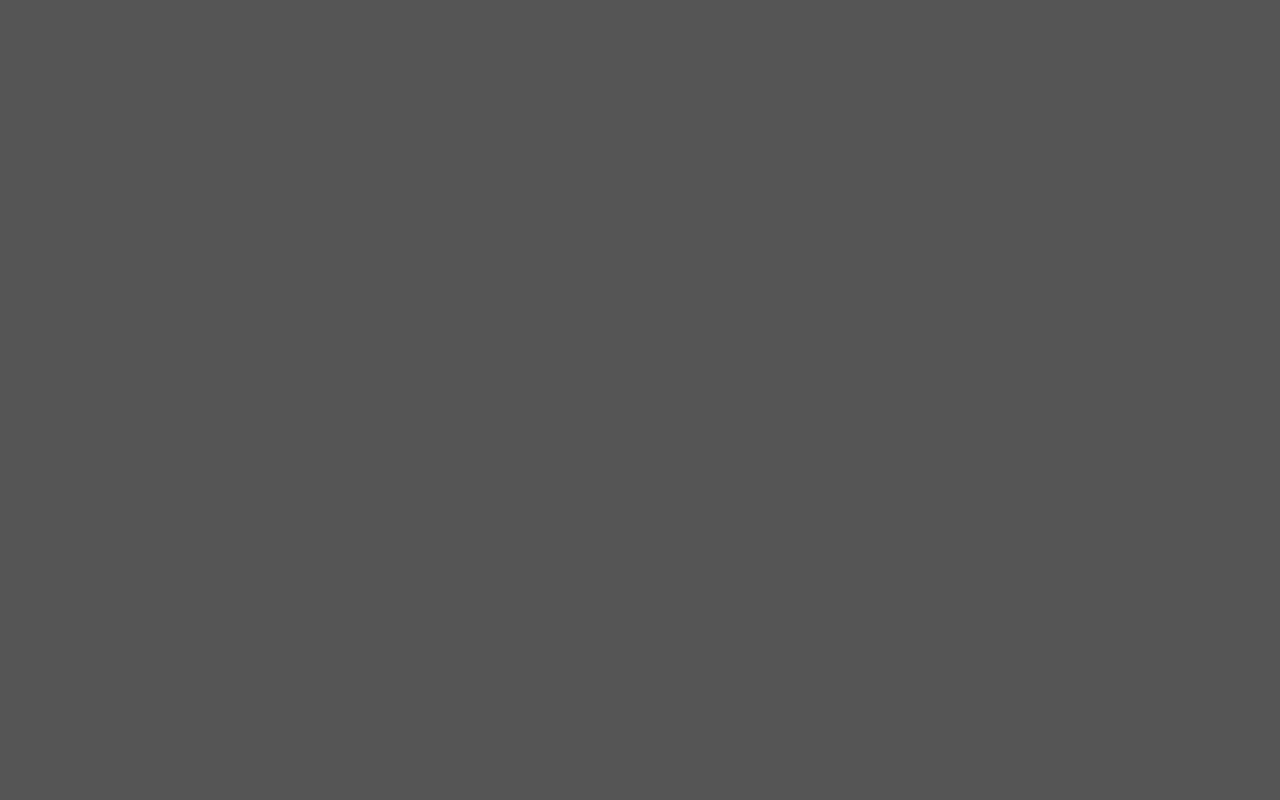
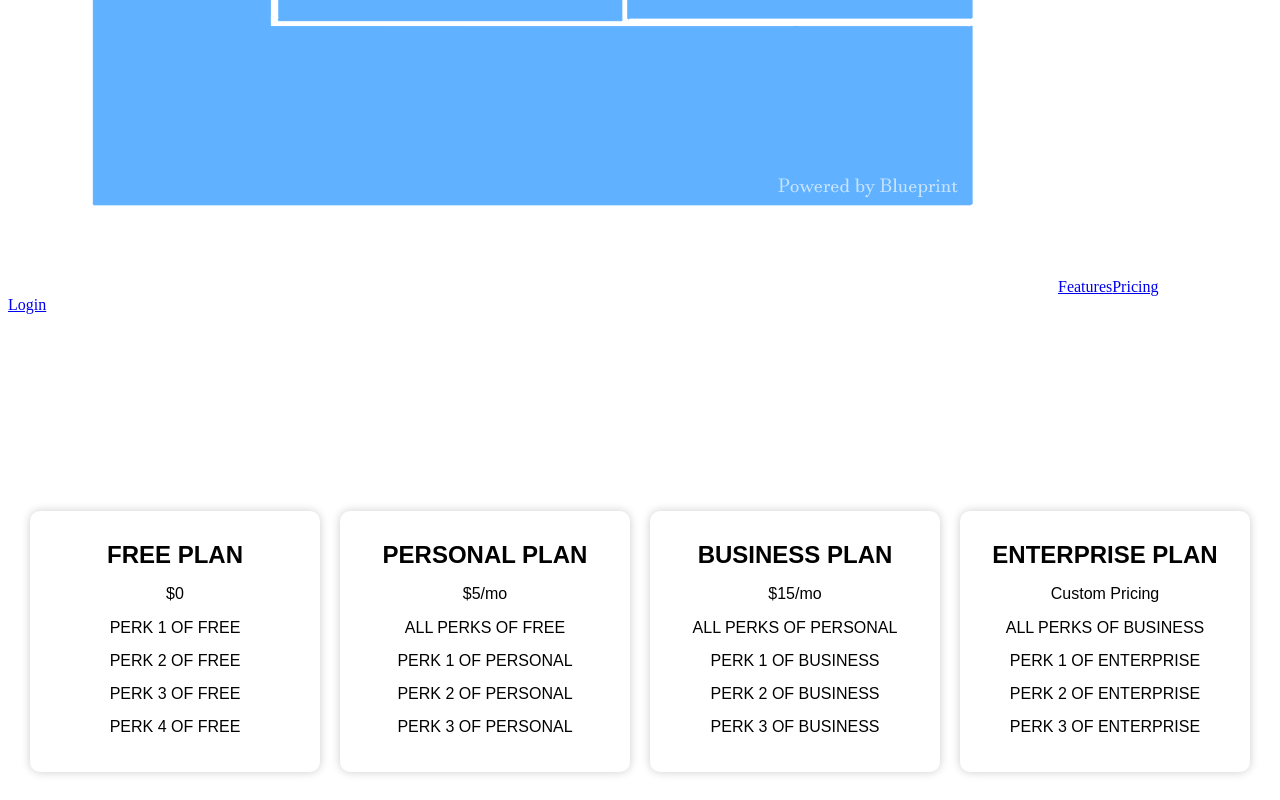
Before and after one commit to conner-chil32/Blueprint, a Next.js app in the folder blueprint/: page /Pricing in a window 1280 px wide. Shown: the part 766-1566 px from the top of the page. Before the commit the page ends 800 px from the top, so only its background shows below. Built offline with nearby package versions, Linux system fonts and the light colour scheme.

Commit message:
SCRUM-239 Added a module css file and relocated the css as well as renamed class to className

```diff
--- a/blueprint/src/app/Pricing/page.js
+++ b/blueprint/src/app/Pricing/page.js
@@ -1,90 +1,16 @@
 import Navbar from "../components/navbar";  // Import the Navbar component
-
+import styles from "./page.module.css"; // Import the CSS module for styling
 
 export default function RawHTMLPage() {
-    const htmlContent = `
-<!DOCTYPE html>
-<html lang="en">
-<head>
-    <meta charset="UTF-8">
-    <meta name="viewport" content="width=device-width, initial-scale=1.0">
-    <title>Pricing Plans</title>
+    return (
+    <>
+        <Navbar />  {/* Render the Navbar component */}
+        <div className={styles.container}>
+            <div className={styles.content}>
+                <h1 className={styles.title}>There is a plan for everyone</h1>
 
-    <style>
-        body {
-            font-family: 'OpenDyslexic', sans-serif;
-            background-color: #555;
-            color: white;
-            text-align: center;
-            display: inline;
-            margin: 0;
-            padding: 0;
-        }
-
-        .logoStyle {
-            height: 40px;
-            cursor: pointer;
-        }
-
-        .nav-button {
-            background-color: white;
-            border: none;
-            padding: 10px 20px;
-            font-size: 16px;
-            border-radius: 8px;
-            cursor: pointer;
-            font-weight: 500;
-            text-decoration: none;
-            color: black;
-            display: inline-block;
-        }
-
-        .title {
-            font-size: 32px;
-            font-weight: 600;
-            margin: 30px 0;
-        }
-
-        .plans {
-            display: flex;
-            justify-content: center;
-            gap: 20px;
-            flex-wrap: wrap;
-            padding: 20px;
-        }
-
-        .plan {
-            background-color: white;
-            color: black;
-            padding: 20px;
-            border-radius: 10px;
-            width: 250px;
-            box-shadow: 0px 0px 10px rgba(0, 0, 0, 0.2);
-            font-weight: 400;
-        }
-
-        .plan h2 {
-            margin: 10px 0;
-            font-weight: 600;
-        }
-
-        .plan ul {
-            list-style: none;
-            padding: 0;
-        }
-
-        .plan ul li {
-            margin-bottom: 15px;
-        }
-    </style>
-</head>
-<body>
-
- <div class="content">
-    <h1 class="title">There is a plan for everyone</h1>
-
-    <div class="plans">
-        <div class="plan">
+                <div className={styles.plans}>
+                    <div className={styles.plan}>
                         <h2>FREE PLAN</h2>
                         <p>$0</p>
                         <ul>
@@ -95,7 +21,7 @@ export default function RawHTMLPage() {
                         </ul>
                     </div>
 
-        <div class="plan">
+                    <div className={styles.plan}>
                         <h2>PERSONAL PLAN</h2>
                         <p>$5/mo</p>
                         <ul>
@@ -106,7 +32,7 @@ export default function RawHTMLPage() {
                         </ul>
                     </div>
 
-        <div class="plan">
+                    <div className={styles.plan}>
                         <h2>BUSINESS PLAN</h2>
                         <p>$15/mo</p>
                         <ul>
@@ -117,7 +43,7 @@ export default function RawHTMLPage() {
                         </ul>
                     </div>
 
-        <div class="plan">
+                    <div className={styles.plan}>
                         <h2>ENTERPRISE PLAN</h2>
                         <p>Custom Pricing</p>
                         <ul>
@@ -129,18 +55,7 @@ export default function RawHTMLPage() {
                     </div>
                 </div>
             </div>
-
-</body>
-</html>
-
-    `;
-
-    return (
-        <>
-            <Navbar />  {/* Add the Navbar here */}
-            <div>
-                <div dangerouslySetInnerHTML={{ __html: htmlContent }} />
         </div>
     </>
-    );
+    )
 }
--- /dev/null
+++ b/blueprint/src/app/Pricing/page.module.css
@@ -0,0 +1,66 @@
+.container {
+    font-family: 'OpenDyslexic', sans-serif;
+    background-color: #555;
+    color: white;
+    text-align: center;
+    display: inline;
+    margin: 0;
+    padding: 0;
+}
+
+.logoStyle {
+    height: 40px;
+    cursor: pointer;
+}
+
+.nav-button {
+    background-color: white;
+    border: none;
+    padding: 10px 20px;
+    font-size: 16px;
+    border-radius: 8px;
+    cursor: pointer;
+    font-weight: 500;
+    text-decoration: none;
+    color: black;
+    display: inline-block;
+}
+
+.title {
+    padding-top: 10vh;
+    font-size: 32px;
+    font-weight: 600;
+    margin: 30px 0;
+}
+
+.plans {
+    display: flex;
+    justify-content: center;
+    gap: 20px;
+    flex-wrap: wrap;
+    padding: 20px;
+}
+
+.plan {
+    background-color: white;
+    color: black;
+    padding: 20px;
+    border-radius: 10px;
+    width: 250px;
+    box-shadow: 0px 0px 10px rgba(0, 0, 0, 0.2);
+    font-weight: 400;
+}
+
+.plan h2 {
+    margin: 10px 0;
+    font-weight: 600;
+}
+
+.plan ul {
+    list-style: none;
+    padding: 0;
+}
+
+.plan ul li {
+    margin-bottom: 15px;
+}
```
Lines whose indentation alone changed are shown as unchanged.
